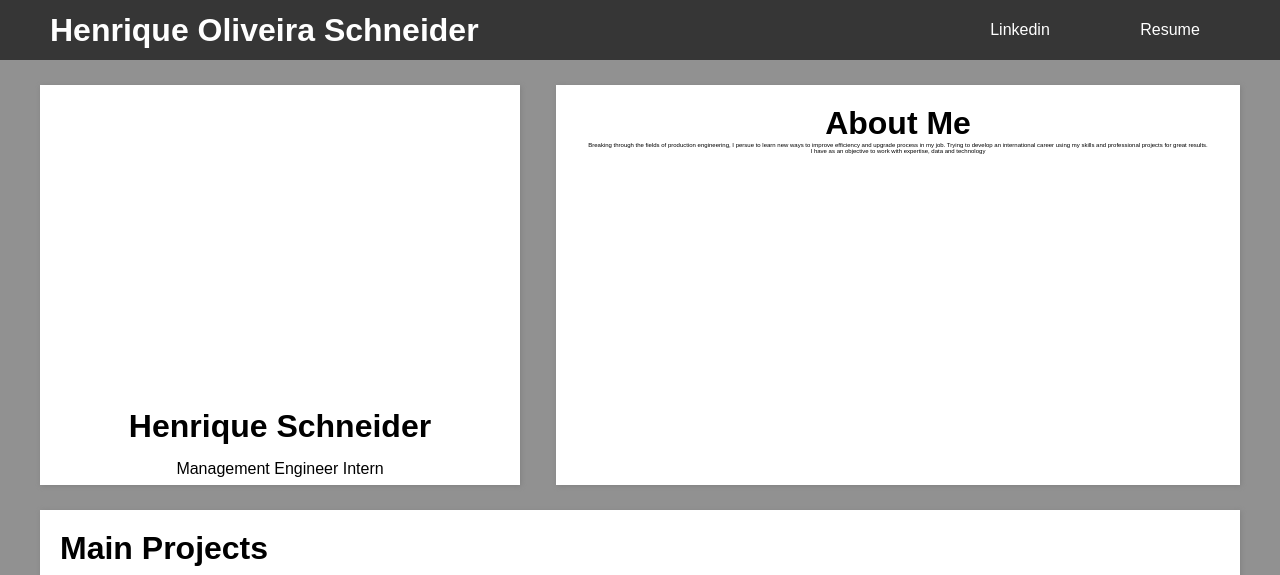
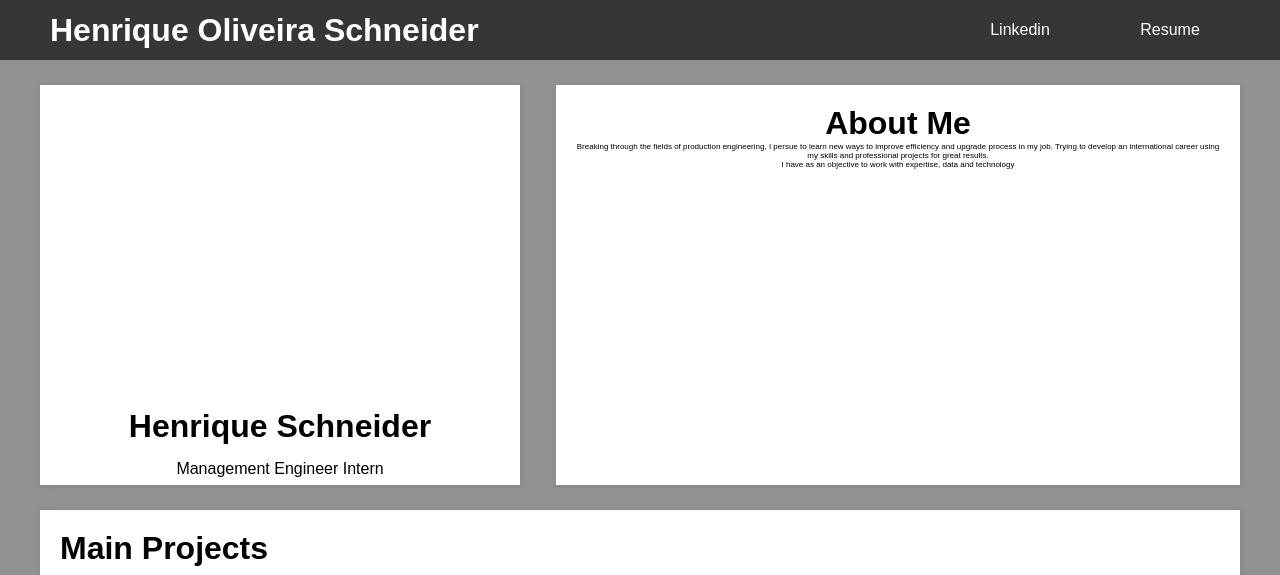
Before and after one commit to HenriqueSchn/PersonalWeb, a plain HTML site: page index.html in a window 1280 px wide. Shown: the top 575 px of the page. Drawn offline with Linux system fonts and the light colour scheme.

Commit message:
Update styles.css

```diff
--- a/styles.css
+++ b/styles.css
@@ -84,8 +84,8 @@ body{
     background: white;
 }
 .text-about-me{
-    align-items: center;
-    font-size: 6px;
+    text-align: center;
+    font-size: 8px;
 
 }
 .img-profile{
```
